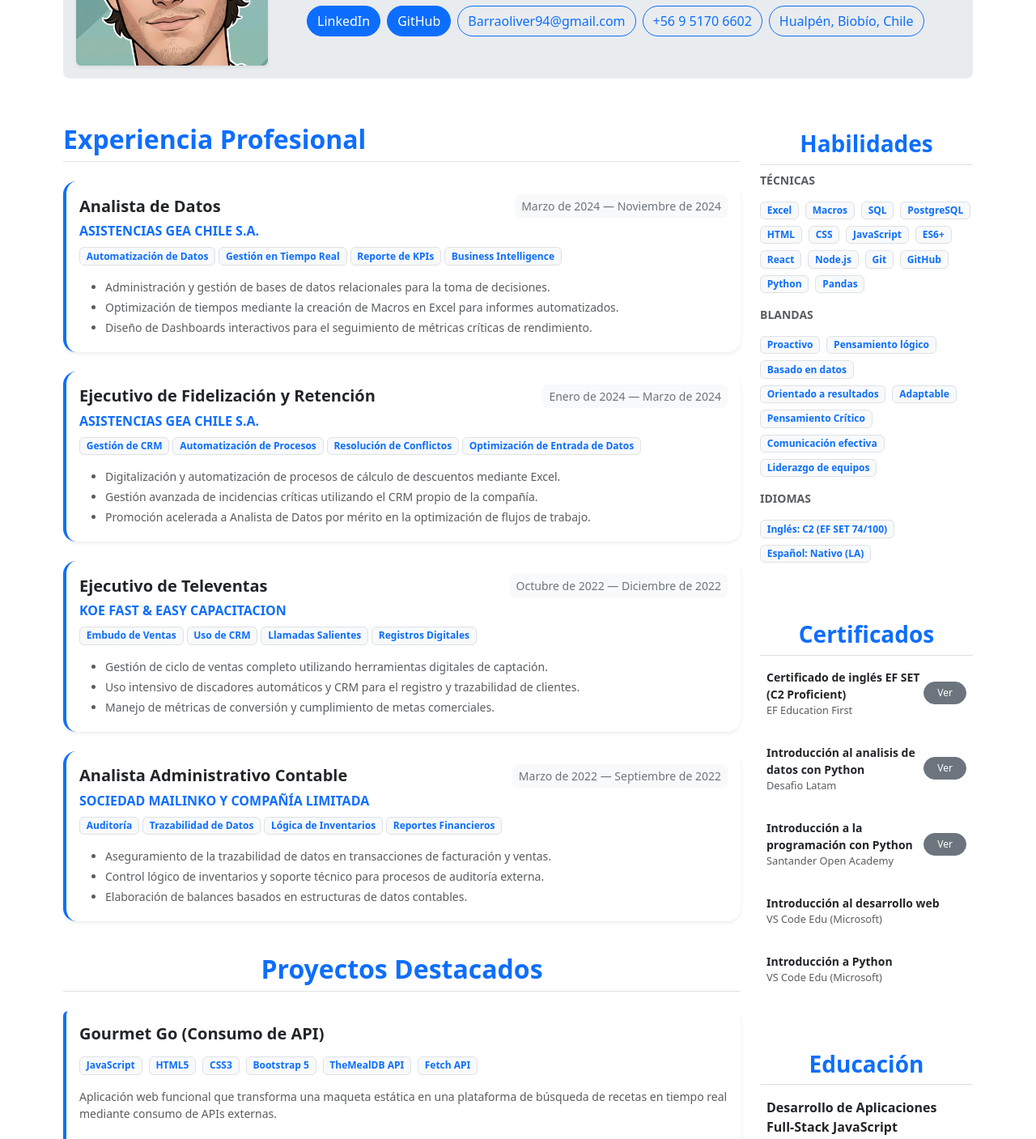
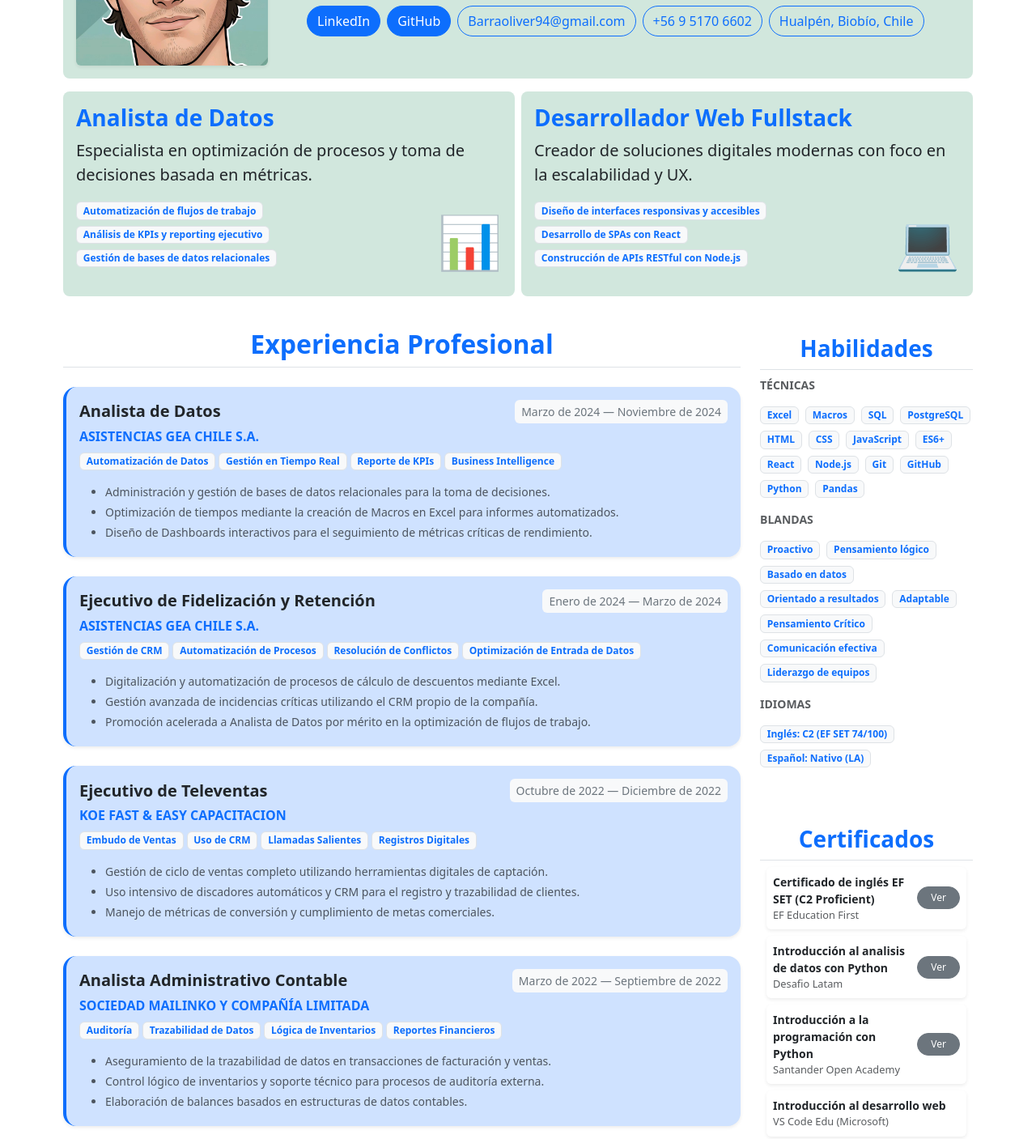
Before and after one commit to Cuackzoide/react-cv, a React (Vite) app: page / in a window 1280 px wide. Shown: the part 260-1667 px from the top of the page at 81% size. Built offline with nearby package versions, Linux system fonts and the light colour scheme.

Commit message:
feat: Adding color palettes and transitions to components to maintain design consistency

```diff
--- a/src/App.jsx
+++ b/src/App.jsx
@@ -6,6 +6,7 @@ import "bootstrap/dist/css/bootstrap.min.css";
 // Importación de componentes
 import { Navbar } from "./components/Navbar";
 import { Header } from "./components/Headers";
+import { Summary } from "./components/Summary";
 import { Experience } from "./components/Experience";
 import { Projects } from "./components/Projects";
 import { Sidebar } from "./components/Sidebar";
@@ -13,7 +14,6 @@ import { Footer } from "./components/Footer";
 
 function App() {
   const [lang, setLang] = useState("es");
-  const [role, setRole] = useState("web_developer");
   const [showSidebar, setShowSidebar] = useState(false);
 
   const cvData = lang === "es" ? dataEs : dataEn;
@@ -28,15 +28,16 @@ function App() {
         <div className="row">
           <header className="col-12">
             <Header profile={cvData.profile} contact={cvData.contact} lang={lang} />
+            <Summary professionalProfile={cvData.professional_profile} />
           </header>
           <main className="col-12 col-lg-9 mt-2">
             <Experience experience={cvData.experience} lang={lang} />
-            <Projects projects={cvData.projects} activeRole={role} lang={lang} />
+            <Projects projects={cvData.projects} lang={lang} />
           </main>
 
           {/* Desktop Sidebar (visible on lg+) */}
           <aside className="col-lg-3 d-none d-lg-block py-3">
-            <Sidebar cvData={cvData} lang={lang} activeRole={role} />
+            <Sidebar cvData={cvData} lang={lang} />
           </aside>
         </div>
 
@@ -55,7 +56,7 @@ function App() {
             ></button>
           </header>
           <section className="offcanvas-body">
-            <Sidebar cvData={cvData} lang={lang} activeRole={role} />
+            <Sidebar cvData={cvData} lang={lang} />
           </section>
         </div>
 
--- a/src/components/Certifications.jsx
+++ b/src/components/Certifications.jsx
@@ -5,7 +5,7 @@ export const Certifications = ({ certifications, lang }) => {
     hidden: { opacity: 0 },
     visible: {
       opacity: 1,
-      transition: { staggerChildren: 0.1 }
+      transition: { staggerChildren: 0.3 }
     }
   };
 
@@ -28,9 +28,9 @@ export const Certifications = ({ certifications, lang }) => {
       {certifications.map((cert, index) => (
         <motion.div
           key={index}
-          className="d-flex justify-content-between align-items-center mb-3 p-2 rounded hover-bg-light transition-all"
+          className="d-flex justify-content-between align-items-center m-2 p-2 rounded bg-tertiary shadow-sm transition-all"
           variants={itemVariants}
-          whileHover={{ x: 5, backgroundColor: "rgba(0,0,0,0.02)" }}
+          whileHover={{ x: 5, backgroundColor: "rgba(0,0,0,0.1)" }}
         >
           <div>
             <div className="fw-bold small">{cert.title}</div>
--- a/src/components/Education.jsx
+++ b/src/components/Education.jsx
@@ -14,7 +14,7 @@ export const Education = ({ education, lang }) => {
     hidden: { opacity: 0 },
     visible: {
       opacity: 1,
-      transition: { staggerChildren: 0.15 }
+      transition: { staggerChildren: 0.3 }
     }
   };
 
@@ -37,9 +37,9 @@ export const Education = ({ education, lang }) => {
       {education.map((item, index) => (
         <motion.div
           key={index}
-          className="mb-4 p-2 rounded hover-bg-light transition-all"
+          className="mb-4 p-2 rounded bg-tertiary shadow-sm transition-all"
           variants={itemVariants}
-          whileHover={{ x: 5, backgroundColor: "rgba(0,0,0,0.02)" }}
+          whileHover={{ x: 5, backgroundColor: "rgba(0,0,0,0.1)" }}
         >
           <div className="fw-bold">{item.field}</div>
           <div className="text-primary small fw-semibold">
--- a/src/components/Experience.jsx
+++ b/src/components/Experience.jsx
@@ -31,7 +31,7 @@ export const Experience = ({ experience, lang }) => {
       viewport={{ once: true, amount: 0.1 }}
       variants={containerVariants}
     >
-      <h2 className="border-bottom pb-2 mb-4 text-primary fw-bold">
+      <h2 className="border-bottom pb-2 mb-4 text-primary fw-bold text-center">
         {lang === "es" ? "Experiencia Profesional" : "Professional Experience"}
       </h2>
       <div className="row g-4">
@@ -42,7 +42,7 @@ export const Experience = ({ experience, lang }) => {
             variants={itemVariants}
           >
             <motion.div
-              className="p-3 rounded-4 border-start border-4 border-primary bg-white shadow-sm h-100"
+              className="p-3 rounded-4 border-start border-4 border-primary bg-primary-subtle shadow-sm h-100"
               whileHover={{
                 y: -5,
                 boxShadow: "0 10px 25px -5px rgba(0, 0, 0, 0.1), 0 8px 10px -6px rgba(0, 0, 0, 0.1)"
--- a/src/components/Footer.jsx
+++ b/src/components/Footer.jsx
@@ -1,9 +1,7 @@
 export const Footer = ({ profile, contact, lang }) => {
-    const currentYear = new Date().getFullYear();
-    const socialLinks = contact?.social || [];
 
     return (
-        <div className="bg-body-tertiary shadow-sm ">
+        <div className="bg-primary-subtle shadow-sm ">
             <div className="container-fluid py-4">
                 <div className="col-12 d-flex flex-row justify-content-between">
                     <h5 className="mb-1 fw-bold">{profile.name}</h5>
@@ -12,7 +10,7 @@ export const Footer = ({ profile, contact, lang }) => {
                             <a
                                 key={idx}
                                 href={item.url}
-                                className="btn btn-sm btn-outline-secondary rounded-pill"
+                                className="btn btn-sm btn-outline-primary rounded-pill"
                             >
                                 {item.value}
                             </a>
@@ -23,7 +21,7 @@ export const Footer = ({ profile, contact, lang }) => {
                                 href={link.url}
                                 target="_blank"
                                 rel="noreferrer"
-                                className="btn btn-sm btn-outline-primary rounded-pill"
+                                className="btn btn-sm btn-primary rounded-pill"
                             >
                                 {link.platform}
                             </a>
--- a/src/components/Headers.jsx
+++ b/src/components/Headers.jsx
@@ -22,7 +22,7 @@ export const Header = ({ profile, contact }) => {
 
   return (
     <motion.div
-      className="w-100 p-3 mb-3 bg-body-secondary rounded-3"
+      className="w-100 p-3 mb-3 bg-success-subtle rounded-3"
       initial="hidden"
       animate="visible"
       variants={containerVariants}
--- a/src/components/Navbar.jsx
+++ b/src/components/Navbar.jsx
@@ -10,7 +10,7 @@ export const Navbar = ({ lang, setLang, onToggleSidebar }) => {
   });
 
   return (
-    <nav className="navbar bg-body-tertiary sticky-top shadow-sm mb-4 d-print-none p-0">
+    <nav className="navbar bg-primary-subtle sticky-top shadow-sm mb-4 d-print-none p-0">
       <div className="container-fluid py-2">
         <a className="navbar-brand d-flex align-items-center" href="https://github.com/cuackzoide">
           <img
--- a/src/components/Projects.jsx
+++ b/src/components/Projects.jsx
@@ -33,7 +33,7 @@ export const Projects = ({ projects, lang }) => {
             variants={itemVariants}
           >
             <motion.div
-              className="card h-100 shadow-sm border-0 border-start border-4 border-primary overflow-hidden"
+              className="card bg-info-subtle h-100 shadow-sm border-0 border-start border-4 border-primary overflow-hidden"
               whileHover={{
                 y: -5,
                 boxShadow: "0 10px 25px -5px rgba(0, 0, 0, 0.1), 0 8px 10px -6px rgba(0, 0, 0, 0.1)"
@@ -55,7 +55,7 @@ export const Projects = ({ projects, lang }) => {
                 <div className="d-flex gap-3">
                   <motion.a
                     href={project.github}
-                    className="btn btn-secondary w-25"
+                    className="btn btn-outline-primary w-25"
                     whileHover={{ scale: 1.05 }}
                     whileTap={{ scale: 0.95 }}
                   >
--- /dev/null
+++ b/src/components/Summary.jsx
@@ -0,0 +1,83 @@
+import React from 'react'
+import { motion } from 'framer-motion';
+
+export const Summary = ({ professionalProfile }) => {
+    const roles = [
+        { id: "data_analyst", ...professionalProfile.roles.data_analyst },
+        { id: "web_developer", ...professionalProfile.roles.web_developer }
+    ];
+    const containerVariants = {
+        hidden: { opacity: 0, y: -20 },
+        visible: {
+            opacity: 1,
+            y: 0,
+            transition: {
+                delay: 0.2,
+                duration: 0.6,
+                when: "beforeChildren",
+                staggerChildren: 0.15
+            }
+        }
+    };
+
+    const itemVariants = {
+        hidden: { opacity: 0, scale: 0.8 },
+        visible: { opacity: 1, scale: 1 }
+    };
+
+    const cardVariants = {
+        hidden: { opacity: 0, scale: 0.95 },
+        visible: {
+            opacity: 1,
+            scale: 1,
+            transition: {
+                duration: 0.3,
+                when: "beforeChildren",
+                staggerChildren: 0.1  // Efecto de baraja dentro de cada tarjeta
+            }
+        }
+    };
+
+    const childVariants = {
+        hidden: { opacity: 0, x: -20 },
+        visible: { opacity: 1, x: 0 }
+    };
+    return (
+        <motion.div
+            className='row g-2'
+            initial="hidden"
+            animate="visible"
+            variants={containerVariants}
+        >
+            {roles.map((role) => (
+                <motion.div key={role.id} className='col-12 col-lg-6' variants={itemVariants}>
+                    <motion.div
+                        className='bg-success-subtle rounded-3 p-3 h-100'
+                        variants={cardVariants}
+                    >
+                        <motion.h3 className="text-primary fw-bold" variants={childVariants}>
+                            {role.label}
+                        </motion.h3>
+                        <motion.p className="lead" variants={childVariants}>
+                            {role.summary}
+                        </motion.p>
+                        <div className="row g-2">
+                            <motion.div className="col-6" variants={childVariants}>
+                                <ul className="list-unstyled">
+                                    {role.core_focus.map((focus, index) => (
+                                        <li className="badge bg-light text-primary border mb-1" key={index}>
+                                            {focus}
+                                        </li>
+                                    ))}
+                                </ul>
+                            </motion.div>
+                            <motion.div className="col-6 d-flex justify-content-end align-items-center" variants={childVariants}>
+                                <span style={{ fontSize: '4rem' }}>{role.id === "data_analyst" ? "📊" : "💻"}</span>
+                            </motion.div>
+                        </div>
+                    </motion.div>
+                </motion.div>
+            ))}
+        </motion.div>
+    );
+};
```
